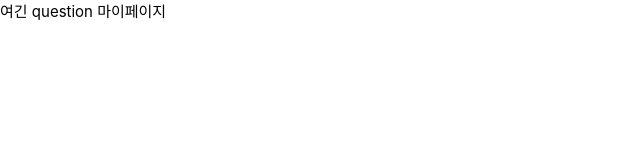
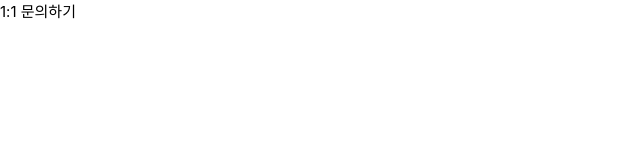
Before and after one commit to yoon828/YOUniverse, a React (Create React App) app in the folder frontend/: page /question in a window 1280 px wide. Shown: the top 160 px of the page, without its empty margins (0-640 px from the left). Built offline with nearby package versions, Linux system fonts and the light colour scheme.

Commit message:
✨ [FE] | [#S07P12C204-55] feat : 메인 > QnA 이동

```diff
--- a/frontend/src/pages/App.tsx
+++ b/frontend/src/pages/App.tsx
@@ -1,8 +1,10 @@
 import React from 'react';
 import { BrowserRouter, Route, Routes } from 'react-router-dom';
 import '../common/style/App.scss';
+
 import MainPage from './MainPage';
 import MyPage from './MyPage';
+import QnA from './QnA';
 
 const App = () => {
   return (
@@ -11,6 +13,7 @@ const App = () => {
         <Routes>
           <Route path="/" element={<MainPage />} />
           <Route path="/:userId" element={<MyPage />} />
+          <Route path="/question" element={<QnA />} />
         </Routes>
       </BrowserRouter>
     </div>
--- a/frontend/src/pages/MainPage.tsx
+++ b/frontend/src/pages/MainPage.tsx
@@ -4,6 +4,7 @@ import { Link } from 'react-router-dom';
 const MainPage = () => {
   return (
     <div>
+      <Link to="/quetion">1:1문의하기</Link>
       <Link to="/:userId">마이페이지</Link>
     </div>
   );
--- /dev/null
+++ b/frontend/src/pages/QnA.tsx
@@ -0,0 +1,7 @@
+import React from 'react';
+
+const QnA = () => {
+  return <div>1:1 문의하기</div>;
+};
+
+export default QnA;
```
